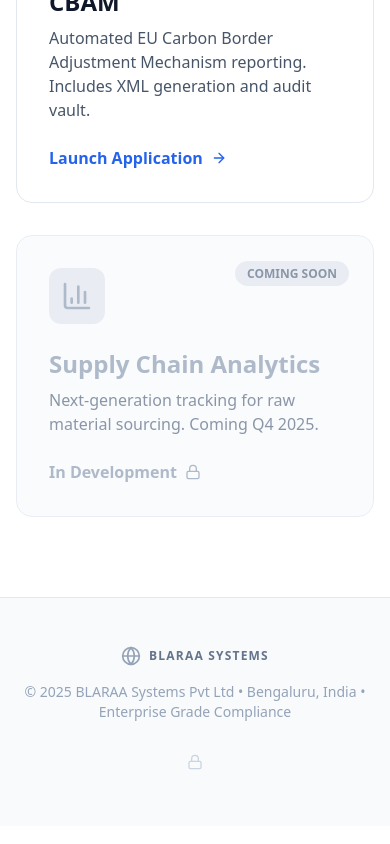
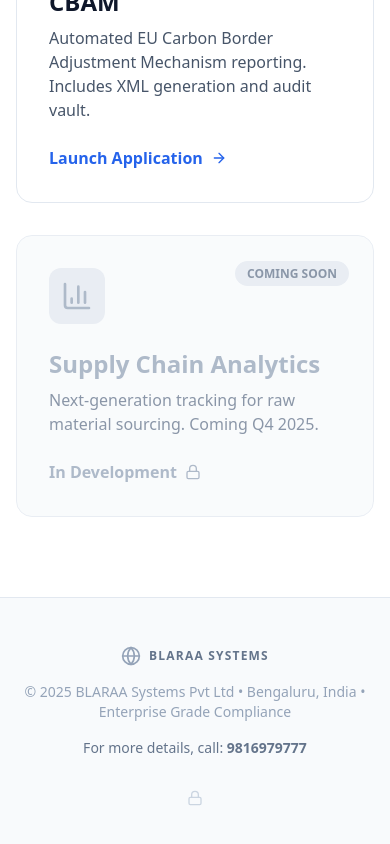
Before and after one commit to arrya5/BLARAA-SYSTEMS, a React (Create React App) app in the folder frontend/: page / in a window 390 px wide. Shown: the part 961-1805 px from the top of the page. Built offline with nearby package versions, Linux system fonts and the light colour scheme.

Commit message:
Add contact phone number to footer

```diff
--- a/frontend/src/App.js
+++ b/frontend/src/App.js
@@ -388,7 +388,8 @@
              <Globe className="h-5 w-5 text-slate-400" />
              <span className="text-slate-500 font-bold tracking-widest text-xs uppercase">BLARAA SYSTEMS</span>
           </div>
-          <p className="text-slate-400 text-sm mb-6">&copy; 2025 BLARAA Systems Pvt Ltd • Bengaluru, India • Enterprise Grade Compliance</p>
+          <p className="text-slate-400 text-sm mb-4">&copy; 2025 BLARAA Systems Pvt Ltd • Bengaluru, India • Enterprise Grade Compliance</p>
+          <p className="text-slate-500 text-sm mb-6">For more details, call: <span className="font-semibold">9816979777</span></p>
 
           {/* THE SECRET DOOR */}
           <button
```
